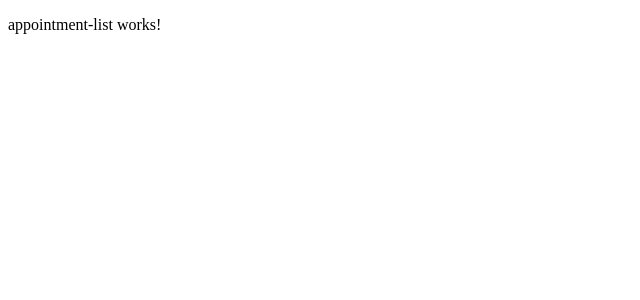
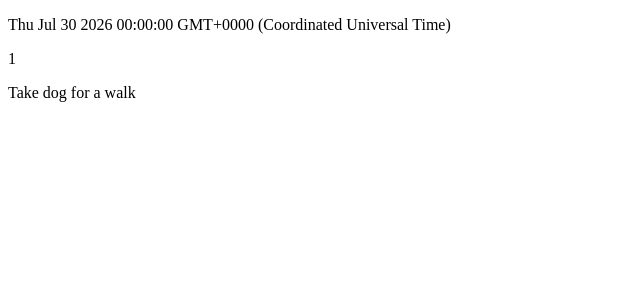
Before and after one commit to Chaitr13/Appointment-App, an Angular app: page / in a window 1280 px wide. Shown: the top 300 px of the page, without its empty margins (0-640 px from the left). Built offline with nearby package versions, Linux system fonts and the light colour scheme.

Commit message:
Add appointment.ts interface.

```diff
--- a/src/app/appointment-list/appointment-list.component.html
+++ b/src/app/appointment-list/appointment-list.component.html
@@ -1 +1,3 @@
-<p>appointment-list works!</p>
+<p>{{ appointment.date }}</p>
+<p>{{ appointment.id }}</p>
+<p>{{ appointment.title }}</p>
--- a/src/app/appointment-list/appointment-list.component.ts
+++ b/src/app/appointment-list/appointment-list.component.ts
@@ -1,4 +1,5 @@
 import { Component } from '@angular/core';
+import { Appointment } from '../models/appointment';
 
 @Component({
   selector: 'app-appointment-list',
@@ -7,5 +8,9 @@ import { Component } from '@angular/core';
 })
 export class AppointmentListComponent {
   //property used for one way data binding
-  appointment: string = ' Take Dog for a walk';
+  appointment: Appointment = {
+    id: 1,
+    title: 'Take dog for a walk',
+    date: new Date('2026-07-30'),
+  };
 }
--- /dev/null
+++ b/src/app/models/appointment.ts
@@ -0,0 +1,5 @@
+export interface Appointment {
+  id: number;
+  title: string;
+  date: Date;
+}
```
